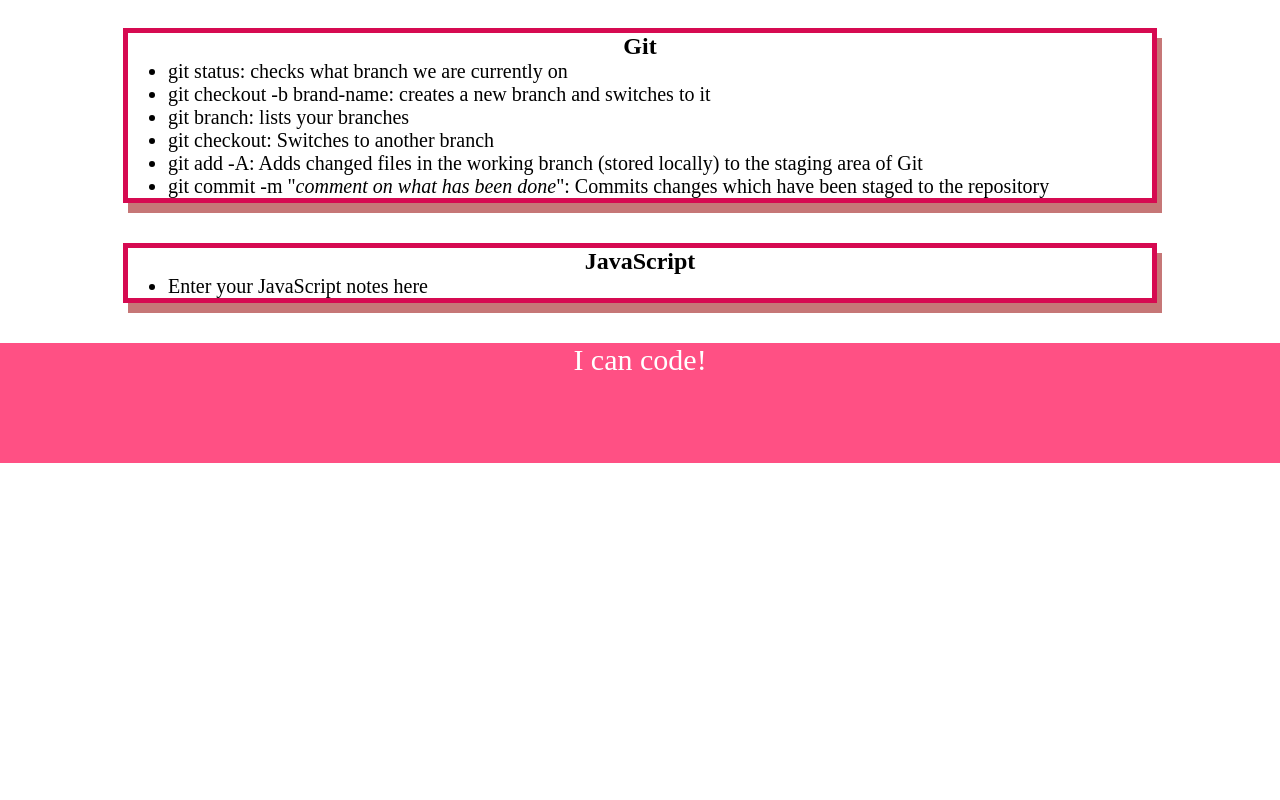
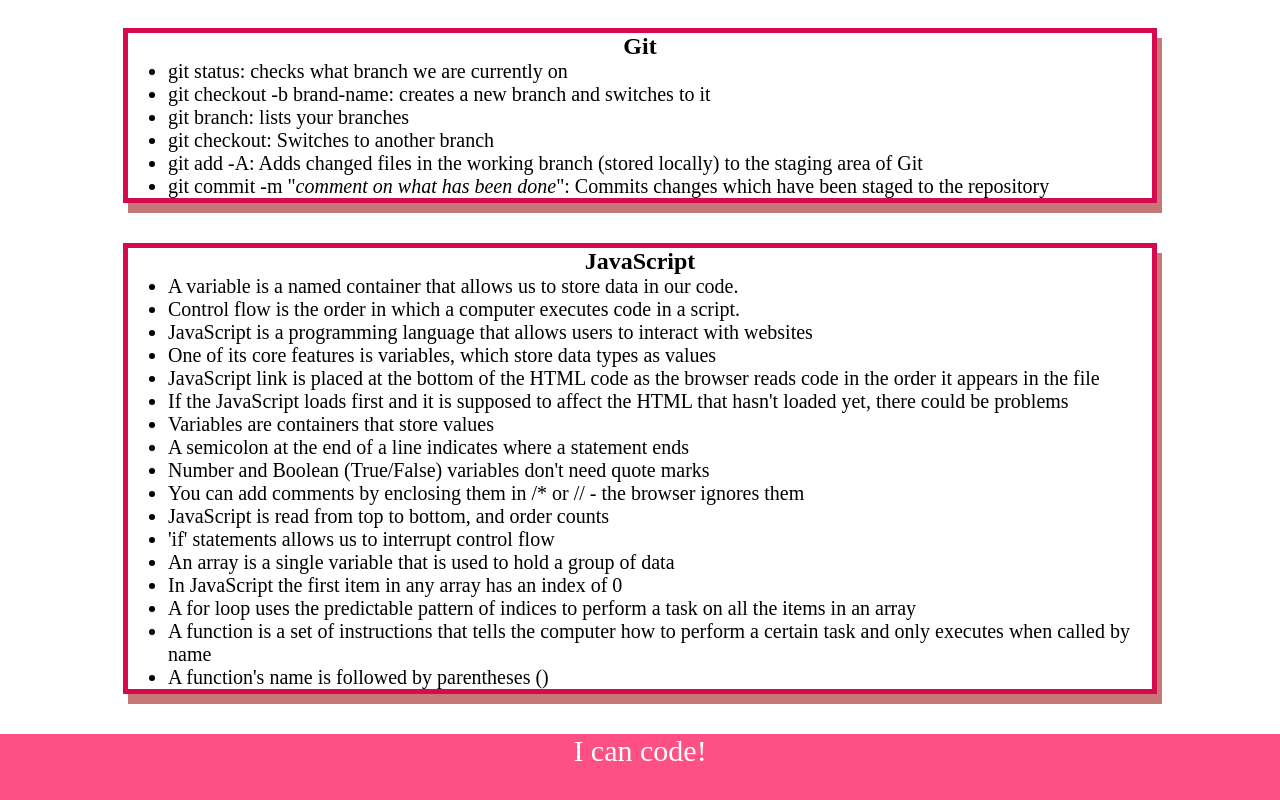
Before and after one commit to lbarrow91/prework-study-guide, a plain HTML site: page index.html in a window 1280 px wide. Shown: the part 907-1707 px from the top of the page. Before the commit the page ends 1370 px from the top, so only its background shows below. Drawn offline with Linux system fonts and the light colour scheme.

Commit message:
added JavaScript to project including loops and functions

```diff
--- a/assets/script.js
+++ b/assets/script.js
@@ -1,4 +1,5 @@
 var topics = ['HTML', 'CSS', 'Git', 'JavaScript'];
+var randomTopic = topics[Math.floor(Math.random() * topics.length)];
 
 function listTopics() {
  for (var x = 0; x < topics.length; x++) {
@@ -7,16 +8,20 @@ function listTopics() {
 }
 
 function selectTopic() {
- if (topic === 'HTML') {
+ if (randomTopic === 'HTML') {
    console.log("Let's study HTML!");
- } else if (topic === 'CSS') {
+ } else if (randomTopic === 'CSS') {
    console.log("Let's study CSS!");
- } else if (topic === 'Git') {
+ } else if (randomTopic === 'Git') {
    console.log("Let's study Git!");
- } else if (topic === 'JavaScript') {
+ } else if (randomTopic === 'JavaScript') {
    console.log("Let's study JavaScript!");
  } else {
    console.log('Please try again!');
  }
 }
-listTopics()
+
+console.log('Here are the topics we learned through Prework:');
+listTopics();
+console.log('Which topic should we study first?');
+selectTopic();
--- a/index.html
+++ b/index.html
@@ -61,7 +61,23 @@
       <section class="card" id="javascript-section">
         <h2>JavaScript</h2>
         <ul>
-          <li>Enter your JavaScript notes here</li>
+          <li>A variable is a named container that allows us to store data in our code.</li>
+          <li>Control flow is the order in which a computer executes code in a script.</li>
+          <li>JavaScript is a programming language that allows users to interact with websites</li>
+          <li>One of its core features is variables, which store data types as values</li>
+          <li>JavaScript link is placed at the bottom of the HTML code as the browser reads code in the order it appears in the file</li>
+          <li>If the JavaScript loads first and it is supposed to affect the HTML that hasn't loaded yet, there could be problems</li>
+          <li>Variables are containers that store values</li>
+          <li>A semicolon at the end of a line indicates where a statement ends</li>
+          <li>Number and Boolean (True/False) variables don't need quote marks</li>
+          <li>You can add comments by enclosing them in /* or // - the browser ignores them</li>
+          <li>JavaScript is read from top to bottom, and order counts</li>
+          <li>'if' statements allows us to interrupt control flow</li>
+          <li>An array is a single variable that is used to hold a group of data</li>
+          <li>In JavaScript the first item in any array has an index of 0</li>
+          <li>A for loop uses the predictable pattern of indices to perform a task on all the items in an array</li>
+          <li>A function is a set of instructions that tells the computer how to perform a certain task and only executes when called by name</li>
+          <li>A function's name is followed by parentheses ()</li>
         </ul>
       </section>
     </main>
```
